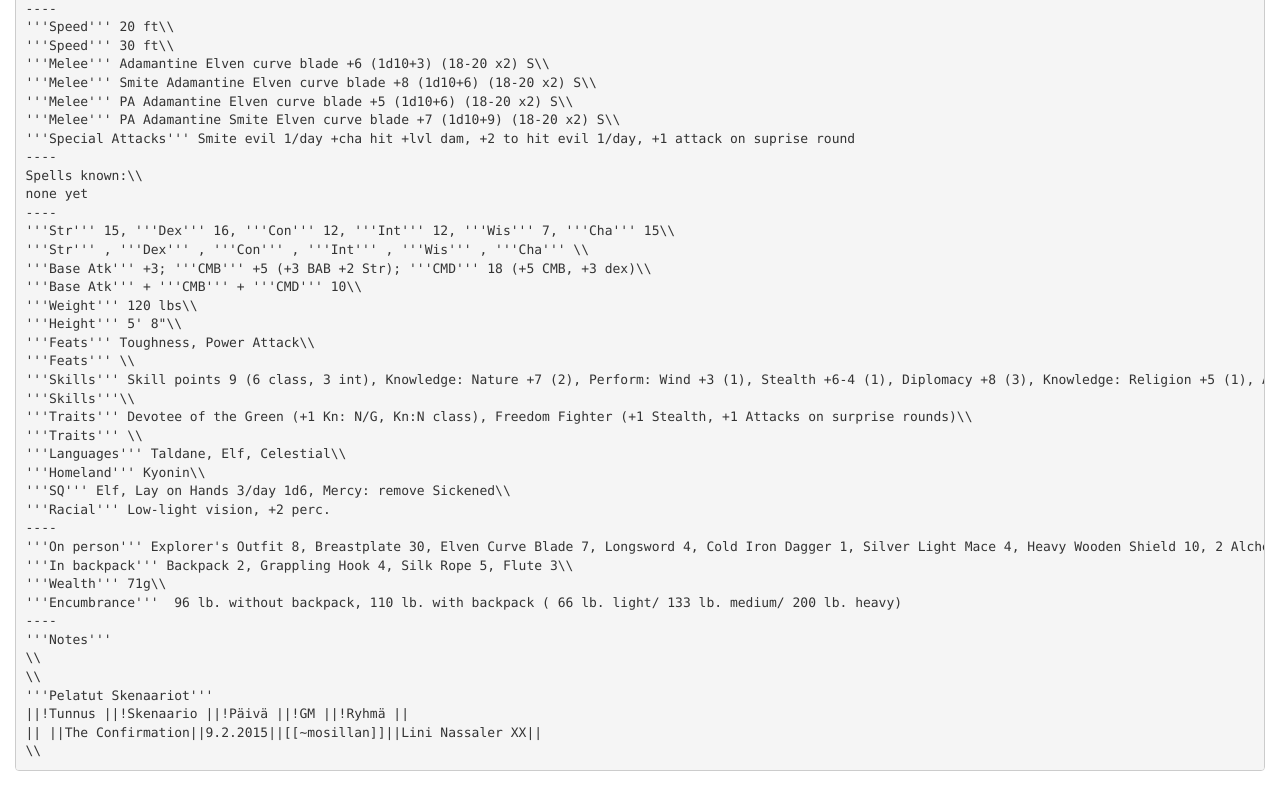
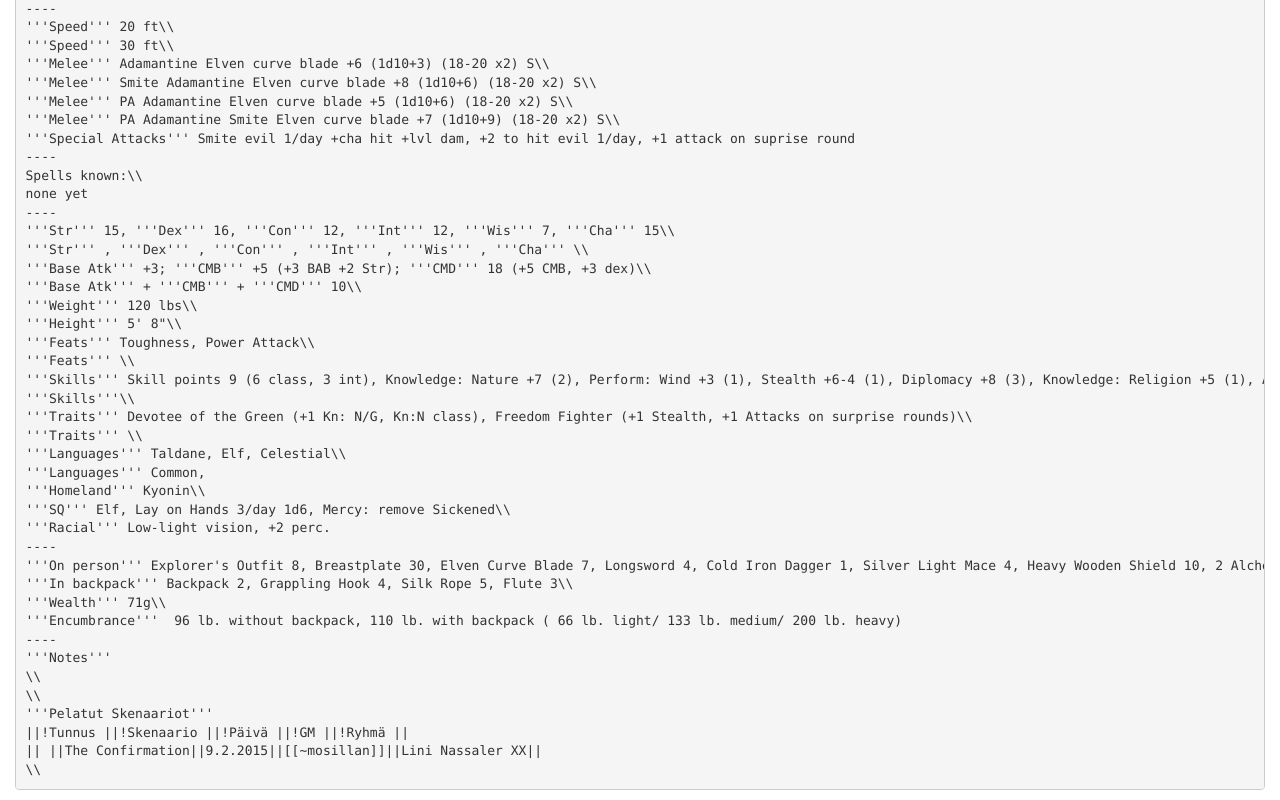
Before and after one commit to mmultima/vialeea, a plain HTML site: page mekanismi.html in a window 1280 px wide. Shown: the part 832-1632 px from the top of the page. Drawn offline with nearby package versions, Linux system fonts and the light colour scheme.

Commit message:
Languages for mekanismi.

```diff
--- a/mekanismi.html
+++ b/mekanismi.html
@@ -202,6 +202,7 @@ none yet
 '''Traits''' Devotee of the Green (+1 Kn: N/G, Kn:N class), Freedom Fighter (+1 Stealth, +1 Attacks on surprise rounds)\\
 '''Traits''' <span ng-repeat="trait in char.traits">{{trait.name}}<span ng-if="!$last">, </span></span>\\
 '''Languages''' Taldane, Elf, Celestial\\
+'''Languages''' <span ng-repeat="racelang in char.race.languages">{{racelang}}, </span><span ng-repeat="lang in char.languages">{{lang}}<span ng-if='!$last'>, </span></span>
 '''Homeland''' Kyonin\\
 '''SQ''' Elf, Lay on Hands 3/day 1d6, Mercy: remove Sickened\\
 '''Racial''' Low-light vision, +2 perc.
```
